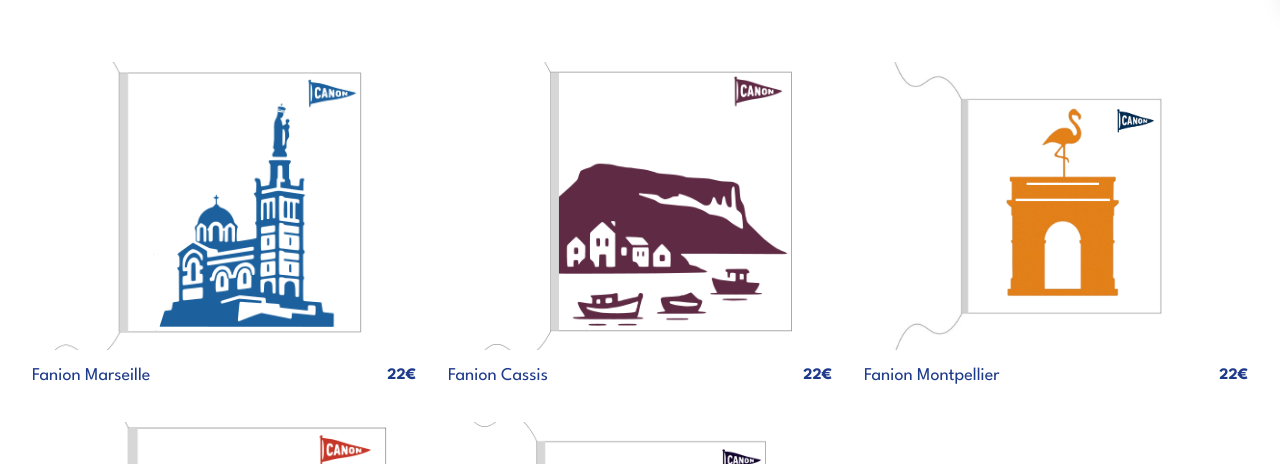
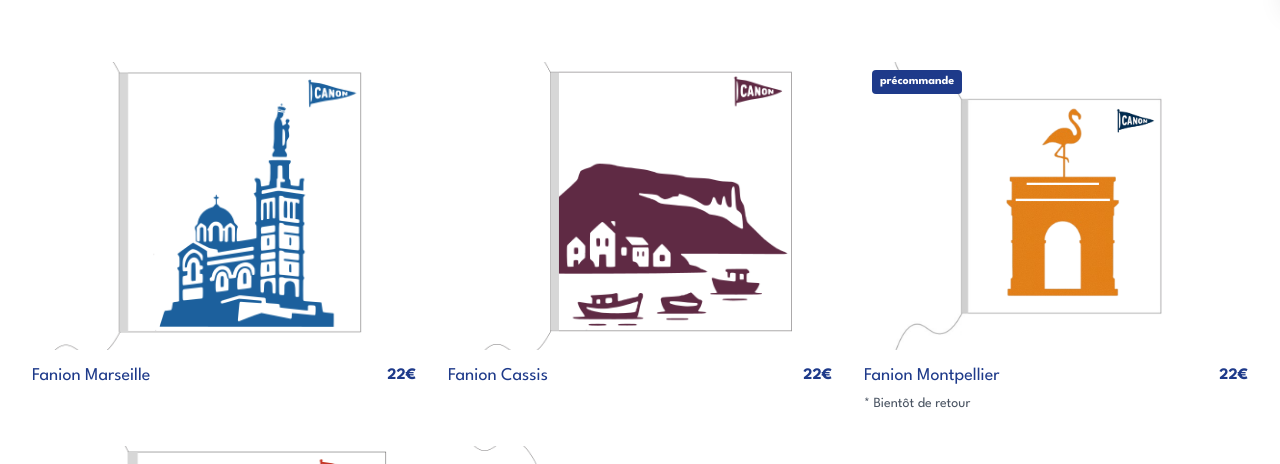
Before and after one commit to camillelemarec/fanioncanon, a Next.js app: page / in a window 1280 px wide. Shown: the part 802-1266 px from the top of the page. Built offline with nearby package versions, Linux system fonts and the light colour scheme; no server answers.

Commit message:
feat: badge précommande sur images Montpellier (home/shop/PDP)

```diff
--- a/src/lib/data.ts
+++ b/src/lib/data.ts
@@ -41,7 +41,7 @@ export const products: Product[] = [
     dimensions: '28 × 30 cm',
     category: 'city',
     featured: true,
-    inStock: true,
+    inStock: false,
   },
   {
     id: 'fanion-arcachon',
--- a/src/pages/index.tsx
+++ b/src/pages/index.tsx
@@ -55,11 +55,19 @@ export default function HomePage() {
             <Link key={p.id} href={`/product/${p.id}`} className="group block">
               <div className="relative aspect-[4/3] overflow-hidden rounded-lg">
                 <Image src={p.image} alt={p.name} fill className="object-cover transition-transform duration-500 group-hover:scale-105" />
+                {p.id === 'fanion-montpellier' && (
+                  <span className="absolute top-2 left-2 z-10 bg-blue-900 text-white text-xs font-semibold px-2 py-1 rounded">
+                    précommande
+                  </span>
+                )}
               </div>
               <div className="flex items-center justify-between mt-3">
                 <h3 className="font-heading text-lg text-navy-700">{p.name}</h3>
                 <span className="text-navy-700 font-semibold">{p.price}€</span>
               </div>
+              {p.id === 'fanion-montpellier' && (
+                <p className="text-sm text-gray-600 mt-1">* Bientôt de retour</p>
+              )}
             </Link>
           ))}
         </div>
--- a/src/pages/product/[handle].tsx
+++ b/src/pages/product/[handle].tsx
@@ -93,6 +93,11 @@ export default function ProductPage({ product }: { product: any }) {
               {gallery.length > 0 && (
                 <img src={gallery[current].url} alt={gallery[current].alt} className="max-h-full object-contain" />
               )}
+              {product.title === 'Fanion Montpellier' && (
+                <span className="absolute top-2 left-2 z-10 bg-blue-900 text-white text-xs font-semibold px-2 py-1 rounded">
+                  précommande
+                </span>
+              )}
               {gallery.length > 1 && (
                 <>
                   <button aria-label="Image précédente" className="absolute left-2 top-1/2 -translate-y-1/2 p-2 rounded-full bg-white/80 hover:bg-white shadow" onClick={() => setCurrent((i) => (i - 1 + gallery.length) % gallery.length)}>
@@ -133,6 +138,9 @@ export default function ProductPage({ product }: { product: any }) {
             <div>
               <h1 className="text-3xl font-heading text-blue-900">{product.title}</h1>
               <p className="text-2xl font-semibold text-navy-700 mt-2">{price} €</p>
+              {product.title === 'Fanion Montpellier' && (
+                <p className="text-sm text-gray-600 mt-1">* Bientôt de retour</p>
+              )}
             </div>
 
             {/* Description courte localisée */}
--- a/src/pages/shop.tsx
+++ b/src/pages/shop.tsx
@@ -38,7 +38,14 @@ export default function Shop({ products }: { products: Product[] }) {
             const price = Number(p.priceRange.minVariantPrice.amount).toFixed(2)
             return (
               <Link key={p.id} href={`/product/${p.handle}`} className="block text-center group">
-                <img src={localSrc ?? p.images.edges[0]?.node?.url} alt={p.title} className="rounded-lg shadow-md transition-transform group-hover:scale-[1.02] mx-auto" />
+                <div className="relative">
+                  <img src={localSrc ?? p.images.edges[0]?.node?.url} alt={p.title} className="rounded-lg shadow-md transition-transform group-hover:scale-[1.02] mx-auto" />
+                  {(p.handle === 'fanion-montpellier' || p.title === 'Fanion Montpellier') && (
+                    <span className="absolute top-2 left-2 z-10 bg-blue-900 text-white text-xs font-semibold px-2 py-1 rounded">
+                      précommande
+                    </span>
+                  )}
+                </div>
                 <h2 className="mt-3 text-lg font-medium">{p.title}</h2>
                 <p className="text-gray-600">{price} €</p>
               </Link>
```
